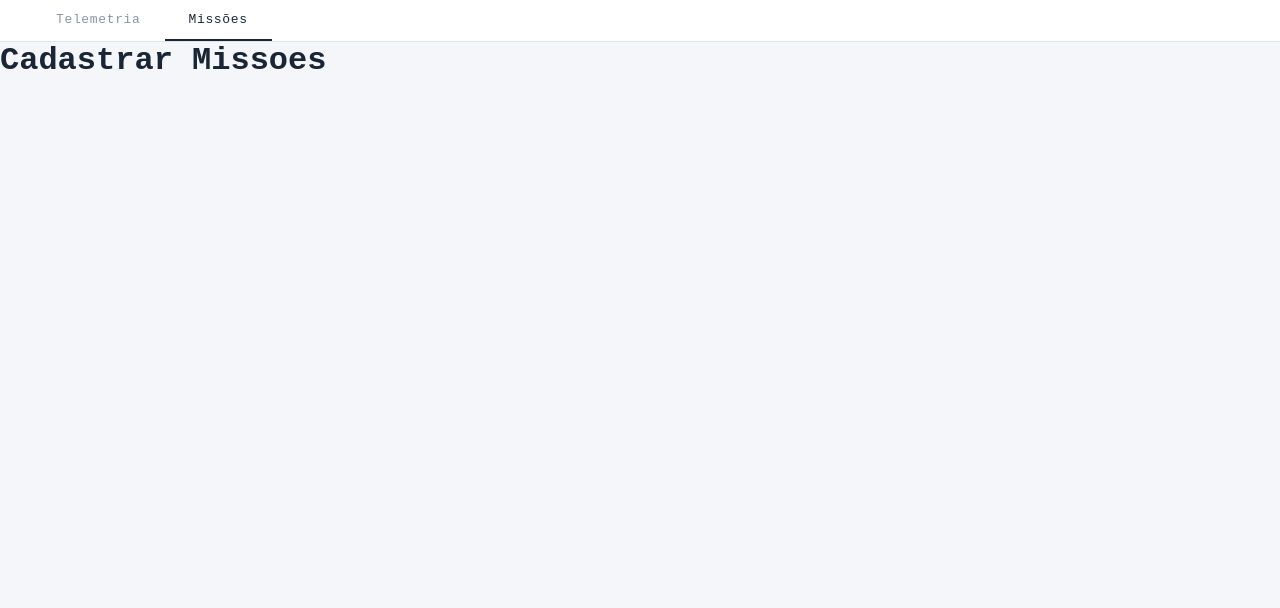
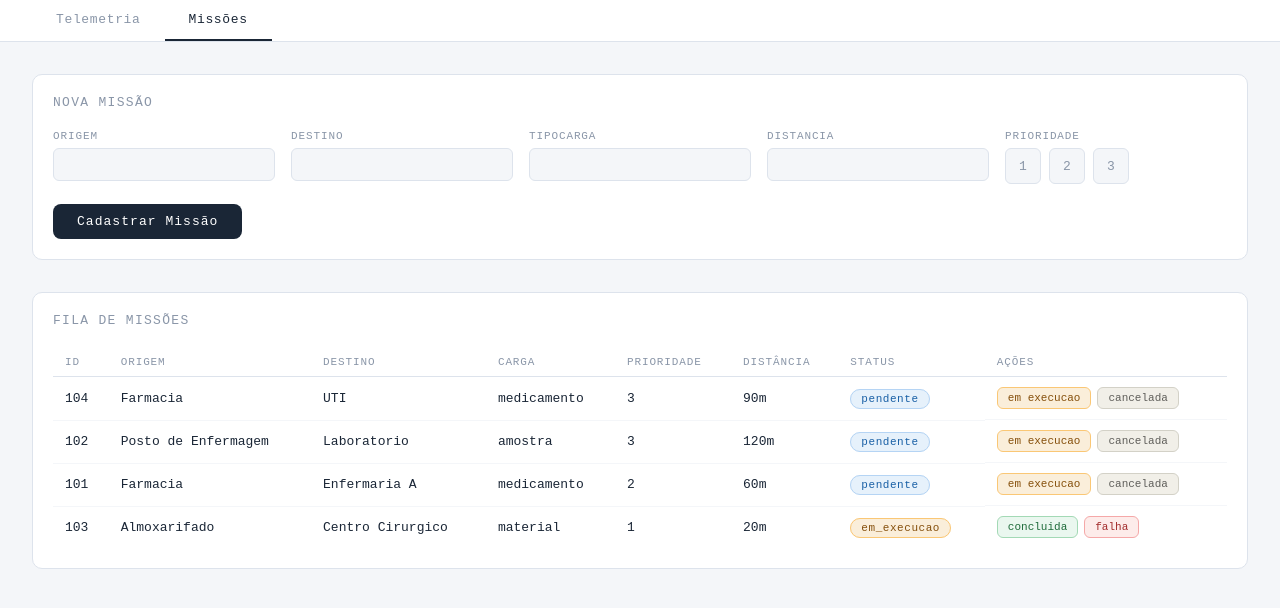
Before and after one commit to KaioLC/top-frame-hospitalar, a React (Vite) app: page /missoes in a window 1280 px wide. Shown: the top 608 px of the page. Built offline with nearby package versions, Linux system fonts and the light colour scheme.

Commit message:
Estabelecendo a tela de cadastrar e visualizar missoes

```diff
--- a/src/pages/CadastroMissoes.jsx
+++ b/src/pages/CadastroMissoes.jsx
@@ -1,9 +1,176 @@
+import { useState } from 'react'
+import '../styles/Missoes.css'
 
 
+//hardcodando missoes para teste
+const missaoInicial = [
+  { id: 101, origem: "Farmacia", destino: "Enfermaria A", tipoCarga: "medicamento", prioridade: 2, distancia: 60, status: "pendente" },
+  { id: 102, origem: "Posto de Enfermagem", destino: "Laboratorio", tipoCarga: "amostra", prioridade: 3, distancia: 120, status: "pendente" },
+  { id: 103, origem: "Almoxarifado", destino: "Centro Cirurgico", tipoCarga: "material", prioridade: 1, distancia: 20, status: "em_execucao" },
+  { id: 104, origem: "Farmacia", destino: "UTI", tipoCarga: "medicamento", prioridade: 3, distancia: 90, status: "pendente" },
+]
+
+const transicoes = {
+  pendente: ["em_execucao", "cancelada"],
+  em_execucao: ["concluida", "falha"],
+  falha: ["pendente"],
+  concluida: [],
+  cancelada: [],
+}
 
 function CadastroMissoes() {
+
+    const [missoes, setMissao] = useState(missaoInicial)
+
+    const [formulario, setFormulario] = useState({
+        origem: '',
+        destino: '',
+        tipoCarga: '',
+        prioridade: '',
+        distancia: ''
+    })
+
+    const [erros, setErros] = useState ({})
+
+    // ordenando a fila de missoes
+    const filaOrdenada = [...missoes]
+        .filter(m => m.status === "pendente")
+        .sort((missao_a, missao_b) => missao_b.prioridade - missao_a.prioridade || missao_a.distancia - missao_b.distancia)
+
+    // coleta as que nao estão pendentes
+    const outrasMissoes = missoes.filter(prev_m => prev_m.status !== "pendente")
+
+
+    // validacao do formulario
+    function validar(){
+        const mensagem = {}
+
+        if(!formulario.origem.trim()) mensagem.origem = "Origem Obrigatória"
+        if(!formulario.destino.trim()) mensagem.destino = "Destino Obrigatório"
+        if(!formulario.tipoCarga.trim()) mensagem.tipoCarga = "Tipo de carga obrigatório"
+
+        if(!formulario.prioridade) mensagem.prioridade = "Selecione uma prioridade"
+
+        const dist = Number(formulario.distancia)
+        if(!dist || dist <= 0) mensagem.distancia = "Distancia deve ser maior que zero"
+
+        return mensagem
+    }
+
+
+    // cadastrando a missao
+    function cadastrar(){
+
+        //coletando mensagens de erro na validacao
+        const mensagem = validar()
+        if(Object.keys(mensagem).length > 0) { setErros(mensagem) ; return}
+
+
+        const novoId = Math.max(...missoes.map(m => m.id)) + 1
+        const nova = {
+            id: novoId,
+            origem: formulario.origem,
+            destino: formulario.destino,
+            tipoCarga: formulario.tipoCarga,
+            prioridade: Number(formulario.prioridade),
+            distancia: Number(formulario.distancia),
+            status: "pendente"
+        }
+
+        setMissao(prev_missoes => [...prev_missoes, nova])
+        setFormulario({
+            origem: '',
+            destino: '',
+            tipoCarga: '',
+            prioridade: '',
+            distancia: ''
+        })
+        setErros({})
+    }
+
+
+    function mudarStatus(id, novoStatus){
+        setMissao(prev_missoes => prev_missoes.map(m => m.id === id ? {...m, status: novoStatus} : m))
+    }
+
   return (
-    <h1>Cadastrar Missoes</h1>
+
+    <div className="missoes-container">
+      <section className="form-section">
+        <h2 className="section-titulo">Nova Missão</h2>
+        <div className="form-grid">
+          {['origem', 'destino', 'tipoCarga', 'distancia'].map(campo => (
+            <div className="form-grupo" key={campo}>
+              <label className="form-label">{campo}</label>
+              <input
+                className={`form-input ${erros[campo] ? 'input-erro' : ''}`}
+                value={formulario[campo]}
+                onChange={e => setFormulario(prev => ({ ...prev, [campo]: e.target.value }))}
+              />
+              {erros[campo] && <span className="erro-msg">{erros[campo]}</span>}
+            </div>
+          ))}
+          <div className="form-grupo">
+            <label className="form-label">Prioridade</label>
+            <div className="prio-botoes">
+              {[1, 2, 3].map(n => (
+                <button
+                  key={n}
+                  className={`btn-prio ${formulario.prioridade === n ? 'btn-prio-ativo' : ''}`}
+                  onClick={() => setFormulario(prev => ({ ...prev, prioridade: n }))}
+                >
+                  {n}
+                </button>
+              ))}
+            </div>
+            {erros.prioridade && <span className="erro-msg">{erros.prioridade}</span>}
+          </div>
+        </div>
+        <button className="btn-cadastrar" onClick={cadastrar}>Cadastrar Missão</button>
+      </section>
+
+      <section className="lista-section">
+        <h2 className="section-titulo">Fila de Missões</h2>
+        <table className="missoes-tabela">
+          <thead>
+            <tr>
+              <th>ID</th>
+              <th>Origem</th>
+              <th>Destino</th>
+              <th>Carga</th>
+              <th>Prioridade</th>
+              <th>Distância</th>
+              <th>Status</th>
+              <th>Ações</th>
+            </tr>
+          </thead>
+          <tbody>
+            {[...filaOrdenada, ...outrasMissoes].map(m => (
+              <tr key={m.id}>
+                <td>{m.id}</td>
+                <td>{m.origem}</td>
+                <td>{m.destino}</td>
+                <td>{m.tipoCarga}</td>
+                <td>{m.prioridade}</td>
+                <td>{m.distancia}m</td>
+                <td><span className={`badge badge-${m.status}`}>{m.status}</span></td>
+                <td className="acoes">
+                  {transicoes[m.status].map(proximo => (
+                    <button
+                      key={proximo}
+                      className={`btn-status btn-${proximo}`}
+                      onClick={() => mudarStatus(m.id, proximo)}
+                    >
+                      {proximo.replace('_', ' ')}
+                    </button>
+                  ))}
+                </td>
+              </tr>
+            ))}
+          </tbody>
+        </table>
+      </section>
+    </div>
   )
 }
 
--- /dev/null
+++ b/src/styles/Missoes.css
@@ -0,0 +1,245 @@
+.missoes-container {
+  padding: 2rem;
+  background: #f4f6f9;
+  min-height: 100vh;
+}
+
+/* formulário */
+.form-section {
+  background: #ffffff;
+  border: 1px solid #dde3ec;
+  border-radius: 10px;
+  padding: 1.25rem;
+  margin-bottom: 2rem;
+}
+
+.section-titulo {
+  font-size: 13px;
+  font-weight: 500;
+  color: #8a96a8;
+  letter-spacing: 0.1em;
+  text-transform: uppercase;
+  margin-bottom: 1.25rem;
+}
+
+.form-grid {
+  display: grid;
+  grid-template-columns: repeat(auto-fit, minmax(180px, 1fr));
+  gap: 16px;
+  margin-bottom: 1.25rem;
+}
+
+.form-grupo {
+  display: flex;
+  flex-direction: column;
+  gap: 6px;
+}
+
+.form-label {
+  font-size: 11px;
+  color: #8a96a8;
+  letter-spacing: 0.08em;
+  text-transform: uppercase;
+}
+
+.form-input {
+  padding: 8px 12px;
+  font-family: 'Courier New', monospace;
+  font-size: 13px;
+  color: #1a2636;
+  background: #f4f6f9;
+  border: 1px solid #dde3ec;
+  border-radius: 6px;
+  outline: none;
+  transition: border-color 0.2s;
+}
+
+.form-input:focus {
+  border-color: #1a2636;
+}
+
+.form-input.input-erro {
+  border-color: #f5a8a8;
+  background: #fdecea;
+}
+
+.erro-msg {
+  font-size: 11px;
+  color: #a32d2d;
+}
+
+/* botões de prioridade */
+.prio-botoes {
+  display: flex;
+  gap: 8px;
+}
+
+.btn-prio {
+  width: 36px;
+  height: 36px;
+  border: 1px solid #dde3ec;
+  border-radius: 6px;
+  background: #f4f6f9;
+  font-family: 'Courier New', monospace;
+  font-size: 13px;
+  font-weight: 500;
+  color: #8a96a8;
+  cursor: pointer;
+  transition: all 0.2s;
+}
+
+.btn-prio:hover {
+  border-color: #1a2636;
+  color: #1a2636;
+}
+
+.btn-prio-ativo {
+  background: #1a2636;
+  color: #ffffff;
+  border-color: #1a2636;
+}
+
+.btn-cadastrar {
+  padding: 10px 24px;
+  background: #1a2636;
+  color: #ffffff;
+  border: none;
+  border-radius: 8px;
+  font-family: 'Courier New', monospace;
+  font-size: 13px;
+  font-weight: 500;
+  letter-spacing: 0.08em;
+  cursor: pointer;
+  transition: background 0.2s;
+}
+
+.btn-cadastrar:hover {
+  background: #2d3f55;
+}
+
+/* tabela */
+.lista-section {
+  background: #ffffff;
+  border: 1px solid #dde3ec;
+  border-radius: 10px;
+  padding: 1.25rem;
+}
+
+.missoes-tabela {
+  width: 100%;
+  border-collapse: collapse;
+  font-size: 13px;
+  font-family: 'Courier New', monospace;
+}
+
+.missoes-tabela th {
+  text-align: left;
+  font-size: 11px;
+  font-weight: 500;
+  color: #8a96a8;
+  letter-spacing: 0.08em;
+  text-transform: uppercase;
+  padding: 8px 12px;
+  border-bottom: 1px solid #dde3ec;
+}
+
+.missoes-tabela td {
+  padding: 10px 12px;
+  color: #1a2636;
+  border-bottom: 1px solid #f4f6f9;
+}
+
+.missoes-tabela tr:last-child td {
+  border-bottom: none;
+}
+
+/* badges de status */
+.badge {
+  padding: 3px 10px;
+  border-radius: 20px;
+  font-size: 11px;
+  font-weight: 500;
+  letter-spacing: 0.05em;
+}
+
+.badge-pendente {
+  background: #e6f1fb;
+  color: #185fa5;
+  border: 1px solid #b5d4f4;
+}
+
+.badge-em_execucao {
+  background: #faeeda;
+  color: #854f0b;
+  border: 1px solid #fac775;
+}
+
+.badge-concluida {
+  background: #eaf7ef;
+  color: #1e6b3a;
+  border: 1px solid #a3d9b5;
+}
+
+.badge-falha {
+  background: #fdecea;
+  color: #a32d2d;
+  border: 1px solid #f5a8a8;
+}
+
+.badge-cancelada {
+  background: #f1efe8;
+  color: #5f5e5a;
+  border: 1px solid #d3d1c7;
+}
+
+/* botões de ação */
+.acoes {
+  display: flex;
+  gap: 6px;
+  flex-wrap: wrap;
+}
+
+.btn-status {
+  padding: 4px 10px;
+  border-radius: 6px;
+  font-family: 'Courier New', monospace;
+  font-size: 11px;
+  font-weight: 500;
+  cursor: pointer;
+  transition: opacity 0.2s;
+  border: 1px solid;
+}
+
+.btn-status:hover {
+  opacity: 0.8;
+}
+
+.btn-em_execucao {
+  background: #faeeda;
+  color: #854f0b;
+  border-color: #fac775;
+}
+
+.btn-concluida {
+  background: #eaf7ef;
+  color: #1e6b3a;
+  border-color: #a3d9b5;
+}
+
+.btn-falha {
+  background: #fdecea;
+  color: #a32d2d;
+  border-color: #f5a8a8;
+}
+
+.btn-cancelada {
+  background: #f1efe8;
+  color: #5f5e5a;
+  border-color: #d3d1c7;
+}
+
+.btn-pendente {
+  background: #e6f1fb;
+  color: #185fa5;
+  border-color: #b5d4f4;
+}
```
Also changed, not shown: 1 other file (tests, documents, lock files or other folders).
